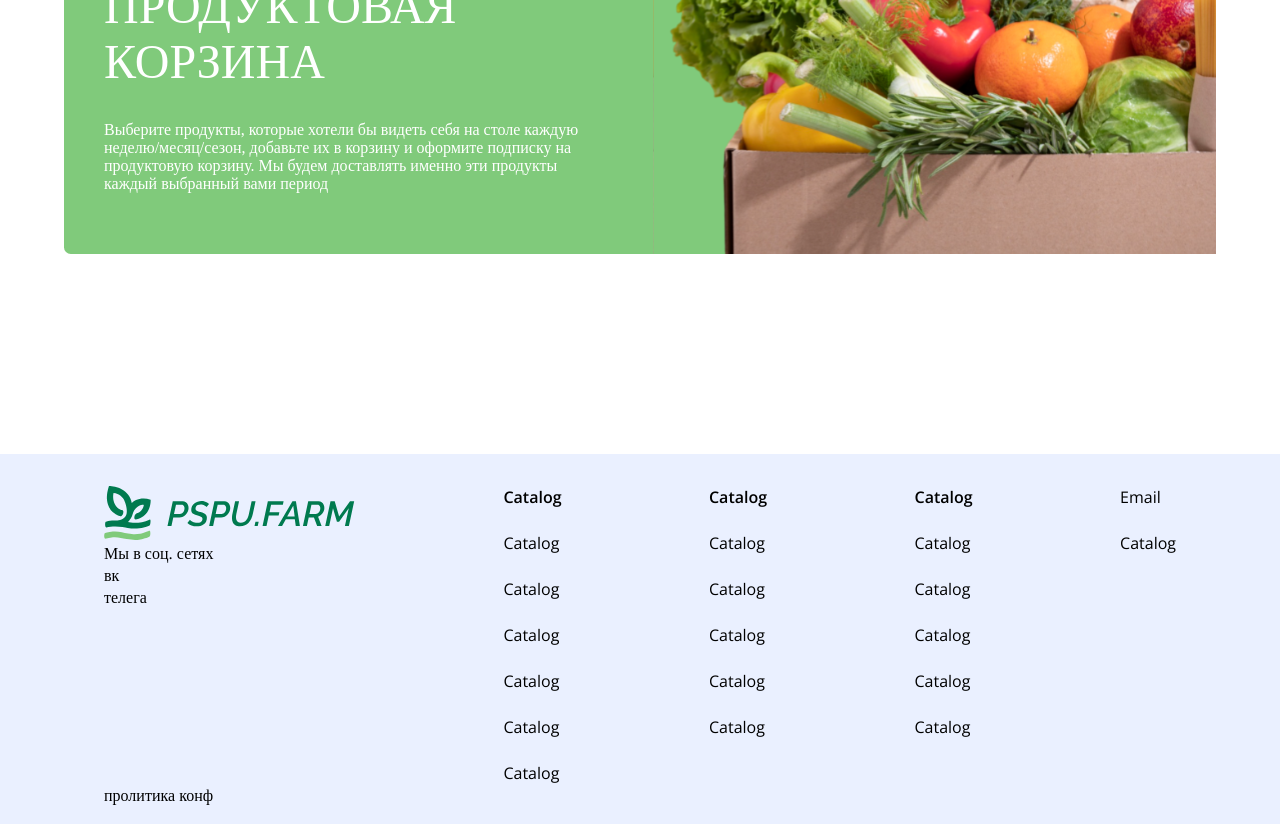
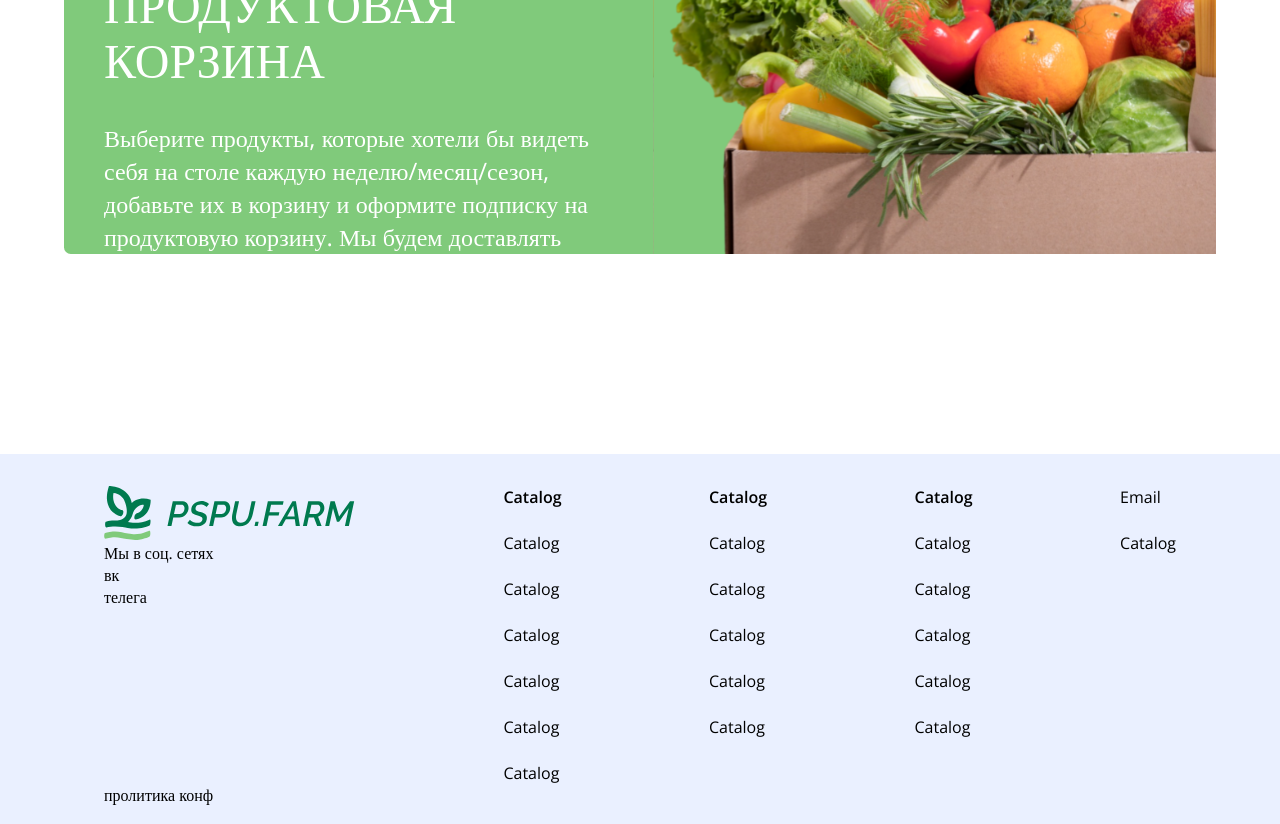
Before and after one commit to kirillkeril/papu_team_client, a React (Create React App) app: page / in a window 1280 px wide. Shown: the part 1100-1924 px from the top of the page. Built offline with nearby package versions, Linux system fonts and the light colour scheme.

Commit message:
aaaaaaaaaa

```diff
--- a/src/pages/MainPage/landing.module.css
+++ b/src/pages/MainPage/landing.module.css
@@ -67,5 +67,9 @@
     margin-top: 32px;
 
     width:85%;
-
+    font-family: 'Open Sans';
+font-style: normal;
+font-weight: 400;
+font-size: 24px;
+line-height: 33px;
 }
```
